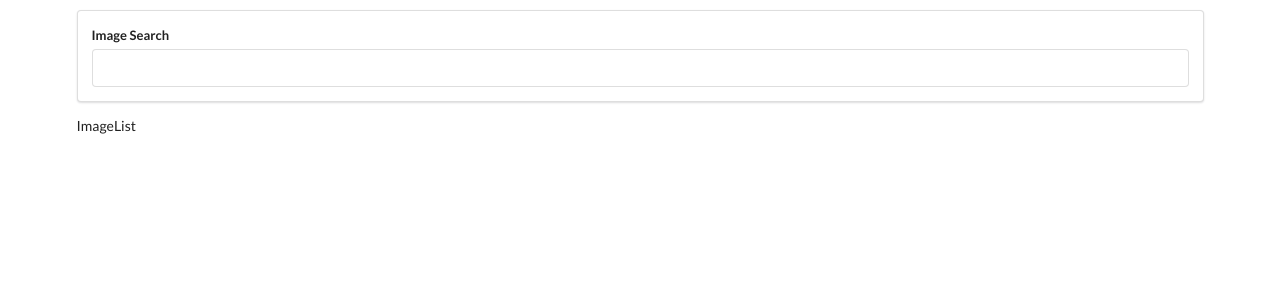
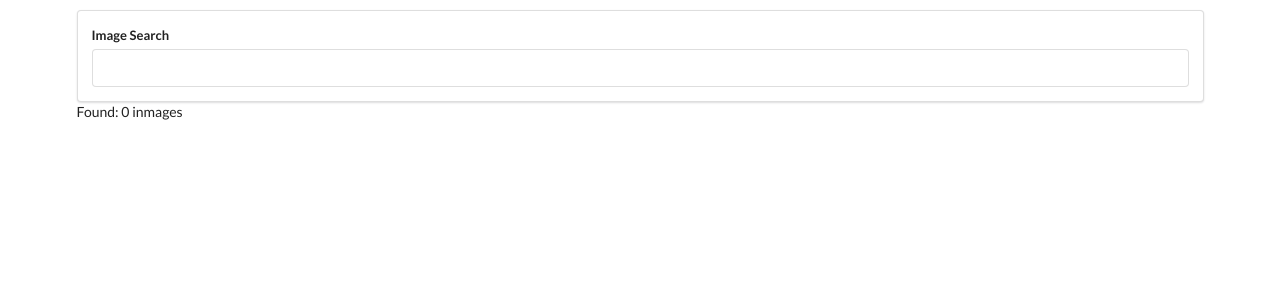
Before and after one commit to o0p/pic-search-clone, a React (Create React App) app: page / in a window 1280 px wide. Shown: the top 300 px of the page. Built offline with nearby package versions, Linux system fonts and the light colour scheme.

Commit message:
Rewrite onSearchSubmit in to arrow func

```diff
--- a/src/components/App.js
+++ b/src/components/App.js
@@ -1,26 +1,28 @@
-import React from 'react';
-import axios from 'axios';
-import SearchBar from './SearchBar';
-import ImageList from './ImageList';
+import React from "react";
+import axios from "axios";
+import SearchBar from "./SearchBar";
+import ImageList from "./ImageList";
 
 class App extends React.Component {
   state = { images: [] };
 
-  async onSearchSubmit(term) {
-    const res = await axios.get('https://api.unsplash.com/search/photos', {
+  onSearchSubmit = async (term) => {
+    const res = await axios.get("https://api.unsplash.com/search/photos", {
       params: { query: term },
       headers: {
-        Authorization: 'Client-ID 7wNJ_4HIGqQrt4UlFj7uxVlkSOkCcUTjPobwwk9kqMI',
+        Authorization: "Client-ID 7wNJ_4HIGqQrt4UlFj7uxVlkSOkCcUTjPobwwk9kqMI",
       },
     });
-    console.log(res.data.results);
-  }
+
+    this.setState({ images: res.data.result });
+  };
 
   render() {
     return (
-      <div className="ui container" style={{ marginTop: '10px' }}>
+      <div className="ui container" style={{ marginTop: "10px" }}>
         <SearchBar onSubmit={this.onSearchSubmit} />
-        <ImageList images={this.state.images} />
+        Found: {this.state.images.length} inmages
+        {/* <ImageList images={this.state.images} /> */}
       </div>
     );
   }
```
